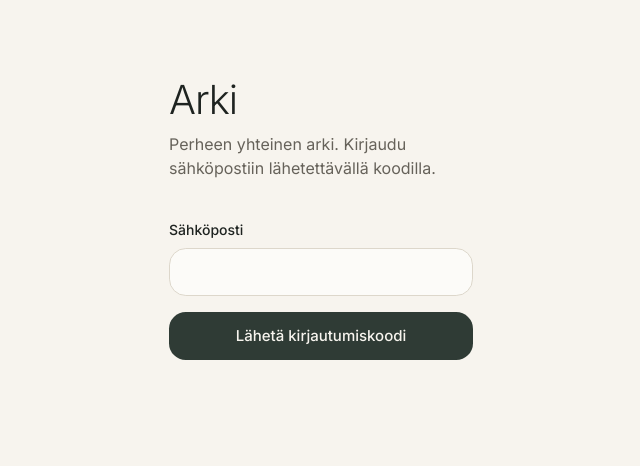
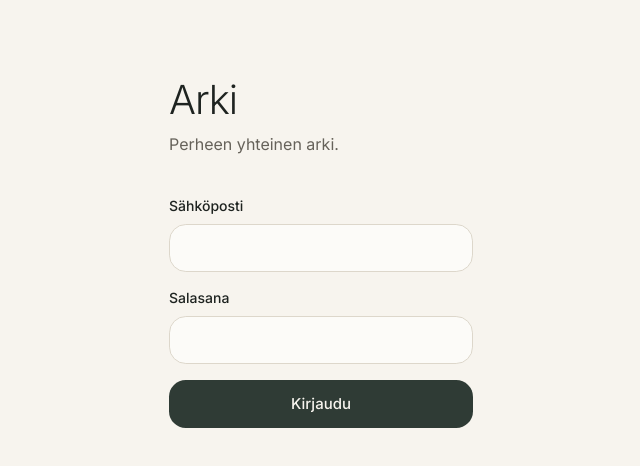
Before and after one commit to tomitanskanen-code/arki, a Next.js app: page /kirjaudu in a window 1280 px wide. Shown: the top 466 px of the page, without its empty margins (319-959 px from the left). Built offline with nearby package versions, Linux system fonts and the light colour scheme; no server answers.

Commit message:
Kirjautuminen sähköpostilla ja salasanalla
Sähköpostikoodi ja -linkit poistettu: Supabasen ilmaistason sähköpostipohjat ovat lukittuja, ja linkit eivät toimi iOS:n kotinäyttösovelluksessa. Tunnukset luodaan ylläpitäjänä Supabasessa, ei rekisteröitymistä. Ohjeet päivitetty.

```diff
--- a/src/app/auth/confirm/route.ts
+++ /dev/null
@@ -1,38 +0,0 @@
-import type { EmailOtpType } from "@supabase/supabase-js"
-import { type NextRequest, NextResponse } from "next/server"
-
-import { createSupabaseServerClient } from "@/lib/supabase/server"
-
-/**
- * Sähköpostilinkin käsittely (varamenetelmä koodille).
- *
- * Supabase lähettää linkin mm. silloin, kun tunnusta ei ole vielä
- * vahvistettu ("Confirm signup"). Linkki toimii samassa selaimessa, josta
- * kirjautuminen aloitettiin. iPhonen kotinäyttösovelluksessa käytetään koodia.
- */
-const ALLOWED_TYPES: EmailOtpType[] = ["email", "magiclink", "signup", "invite"]
-
-export async function GET(request: NextRequest) {
-  const params = request.nextUrl.searchParams
-  const code = params.get("code")
-  const tokenHash = params.get("token_hash")
-  const type = params.get("type") as EmailOtpType | null
-
-  const supabase = await createSupabaseServerClient()
-  let ok = false
-
-  if (code) {
-    const { error } = await supabase.auth.exchangeCodeForSession(code)
-    ok = !error
-  } else if (tokenHash && type && ALLOWED_TYPES.includes(type)) {
-    const { error } = await supabase.auth.verifyOtp({
-      token_hash: tokenHash,
-      type,
-    })
-    ok = !error
-  }
-
-  // Ohjataan aina sovelluksen omaan osoitteeseen, ei parametrina annettuun.
-  const target = ok ? "/" : "/kirjaudu?virhe=linkki"
-  return NextResponse.redirect(new URL(target, request.url))
-}
--- a/src/app/kirjaudu/page.tsx
+++ b/src/app/kirjaudu/page.tsx
@@ -1,38 +1,20 @@
 import type { Metadata } from "next"
-import { Suspense } from "react"
 
 import { PageContainer } from "@/components/layout/page"
 import { LoginForm } from "@/features/auth/login-form"
 
 export const metadata: Metadata = { title: "Kirjaudu" }
 
-const ERRORS: Record<string, string> = {
-  linkki:
-    "Kirjautumislinkki oli vanhentunut tai virheellinen. Pyydä uusi koodi.",
-}
-
-export default function LoginPage({ searchParams }: PageProps<"/kirjaudu">) {
+export default function LoginPage() {
   return (
     <PageContainer className="max-w-sm md:max-w-sm">
       <div className="pt-20 pb-10">
         <h1 className="text-[2.5rem] leading-none font-light tracking-tight">
           Arki
         </h1>
-        <p className="mt-3 text-muted-foreground">
-          Perheen yhteinen arki. Kirjaudu sähköpostiin lähetettävällä koodilla.
-        </p>
+        <p className="mt-3 text-muted-foreground">Perheen yhteinen arki.</p>
       </div>
-      <Suspense fallback={<LoginForm />}>
-        <LoginWithError searchParams={searchParams} />
-      </Suspense>
+      <LoginForm />
     </PageContainer>
   )
 }
-
-async function LoginWithError({
-  searchParams,
-}: Pick<PageProps<"/kirjaudu">, "searchParams">) {
-  const { virhe } = await searchParams
-  const error = typeof virhe === "string" ? ERRORS[virhe] : undefined
-  return <LoginForm initialError={error} />
-}
--- a/src/features/auth/actions.ts
+++ b/src/features/auth/actions.ts
@@ -1,98 +1,50 @@
 "use server"
 
-import { headers } from "next/headers"
 import { redirect } from "next/navigation"
 
 import { createSupabaseServerClient } from "@/lib/supabase/server"
 
 export interface LoginState {
-  step: "email" | "code"
   email?: string
   error?: string
 }
 
 const EMAIL_PATTERN = /^[^\s@]+@[^\s@]+\.[^\s@]+$/
-const CODE_PATTERN = /^\d{6,10}$/
-
-/** Sovelluksen oma linkinkäsittelyosoite pyynnön Origin-otsakkeesta. */
-async function confirmUrl() {
-  const origin = (await headers()).get("origin")
-  if (!origin || !/^https?:\/\/[^/]+$/.test(origin)) return undefined
-  return `${origin}/auth/confirm`
-}
 
 /**
- * Kaksivaiheinen kirjautuminen sähköpostikoodilla (OTP).
- * Koodi toimii myös iPhonen kotinäyttösovelluksessa, toisin kuin
- * sähköpostin kirjautumislinkki, joka avautuisi Safariin.
+ * Kirjautuminen sähköpostilla ja salasanalla.
+ *
+ * Tunnukset luodaan ylläpitäjänä Supabasen hallintapaneelissa; sovelluksessa
+ * ei ole rekisteröitymistä. Sähköposteja ei lähetetä, joten kirjautuminen
+ * toimii samoin selaimessa ja iPhonen kotinäyttösovelluksessa.
  */
 export async function loginAction(
-  previous: LoginState,
+  _previous: LoginState,
   formData: FormData,
 ): Promise<LoginState> {
-  const intent = formData.get("intent")
-
-  if (intent === "back") return { step: "email" }
-
-  if (intent === "send") {
   const email = String(formData.get("email") ?? "")
     .trim()
     .toLowerCase()
-    if (!EMAIL_PATTERN.test(email) || email.length > 254) {
-      return { step: "email", error: "Tarkista sähköpostiosoite." }
+  const password = String(formData.get("password") ?? "")
+
+  if (!EMAIL_PATTERN.test(email) || email.length > 254 || !password) {
+    return { email, error: "Anna sähköposti ja salasana." }
   }
+
   const supabase = await createSupabaseServerClient()
-    const { error } = await supabase.auth.signInWithOtp({
-      email,
-      options: {
-        // Uusia tunnuksia ei luoda: vain kutsutut käyttäjät voivat kirjautua.
-        shouldCreateUser: false,
-        // Jos Supabase lähettää linkin koodin sijaan, se palaa tänne.
-        // Osoitteen pitää olla Supabasen Redirect URLs -listalla.
-        emailRedirectTo: await confirmUrl(),
-      },
-    })
+  const { error } = await supabase.auth.signInWithPassword({ email, password })
+
   if (error?.status === 429) {
     return {
-        step: "email",
+      email,
       error: "Liian monta yritystä. Odota hetki ja yritä uudelleen.",
     }
   }
   if (error) {
-      // Ei kerrota, onko osoitteella tunnusta. Virhe kirjataan palvelimelle.
-      console.warn("Kirjautumiskoodin lähetys epäonnistui:", error.message)
-    }
-    return { step: "code", email }
-  }
-
-  if (intent === "verify") {
-    const email = previous.email ?? ""
-    const token = String(formData.get("code") ?? "").replace(/\s/g, "")
-    if (!email) return { step: "email" }
-    if (!CODE_PATTERN.test(token)) {
-      return {
-        step: "code",
-        email,
-        error: "Syötä sähköpostissa saamasi koodi.",
-      }
-    }
-    const supabase = await createSupabaseServerClient()
-    const { error } = await supabase.auth.verifyOtp({
-      email,
-      token,
-      type: "email",
-    })
-    if (error) {
-      return {
-        step: "code",
-        email,
-        error: "Koodi on virheellinen tai vanhentunut.",
-      }
+    // Ei kerrota, kumpi tieto oli väärin.
+    return { email, error: "Sähköposti tai salasana on väärin." }
   }
   redirect("/")
-  }
-
-  return { step: "email" }
 }
 
 export async function signOutAction() {
--- a/src/features/auth/login-form.tsx
+++ b/src/features/auth/login-form.tsx
@@ -6,19 +6,15 @@ import { type LoginState, loginAction } from "./actions"
 
 const inputClass =
   "h-12 w-full rounded-xl border border-input bg-surface px-4 text-base placeholder:text-muted-foreground"
-const buttonClass =
-  "h-12 w-full rounded-xl bg-primary text-[15px] font-medium text-primary-foreground transition-opacity disabled:opacity-50"
 
-export function LoginForm({ initialError }: { initialError?: string }) {
+export function LoginForm() {
   const [state, formAction, pending] = useActionState<LoginState, FormData>(
     loginAction,
-    { step: "email", error: initialError },
+    {},
   )
 
   return (
     <form action={formAction} className="space-y-4">
-      {state.step === "email" ? (
-        <>
       <div className="space-y-2">
         <label htmlFor="email" className="block text-sm font-medium">
           Sähköposti
@@ -28,65 +24,32 @@ export function LoginForm({ initialError }: { initialError?: string }) {
           name="email"
           type="email"
           required
-              autoComplete="email"
+          autoComplete="username"
           inputMode="email"
           defaultValue={state.email}
           className={inputClass}
         />
       </div>
-          <button
-            type="submit"
-            name="intent"
-            value="send"
-            disabled={pending}
-            className={buttonClass}
-          >
-            {pending ? "Lähetetään…" : "Lähetä kirjautumiskoodi"}
-          </button>
-        </>
-      ) : (
-        <>
-          <p className="text-[15px] text-muted-foreground">
-            Jos osoitteella{" "}
-            <span className="text-foreground">{state.email}</span> on
-            käyttöoikeus, sinne lähetettiin kirjautumiskoodi.
-          </p>
       <div className="space-y-2">
-            <label htmlFor="code" className="block text-sm font-medium">
-              Koodi
+        <label htmlFor="password" className="block text-sm font-medium">
+          Salasana
         </label>
         <input
-              id="code"
-              name="code"
+          id="password"
+          name="password"
+          type="password"
           required
-              autoComplete="one-time-code"
-              inputMode="numeric"
-              pattern="[0-9 ]{6,12}"
-              maxLength={12}
-              autoFocus
-              className={`${inputClass} tracking-[0.3em] tabular-nums`}
+          autoComplete="current-password"
+          className={inputClass}
         />
       </div>
       <button
         type="submit"
-            name="intent"
-            value="verify"
         disabled={pending}
-            className={buttonClass}
+        className="h-12 w-full rounded-xl bg-primary text-[15px] font-medium text-primary-foreground transition-opacity disabled:opacity-50"
       >
         {pending ? "Kirjaudutaan…" : "Kirjaudu"}
       </button>
-          <button
-            type="submit"
-            name="intent"
-            value="back"
-            formNoValidate
-            className="min-h-11 w-full text-sm text-muted-foreground"
-          >
-            Vaihda sähköpostiosoite
-          </button>
-        </>
-      )}
       {state.error && (
         <p role="alert" className="text-sm text-destructive">
           {state.error}
--- a/src/proxy.ts
+++ b/src/proxy.ts
@@ -16,7 +16,6 @@ import {
  * käyttömukavuutta, ei ainoa suoja.
  */
 const LOGIN_PATH = "/kirjaudu"
-const CONFIRM_PATH = "/auth/confirm"
 
 export async function proxy(request: NextRequest) {
   if (!isSupabaseConfigured) return NextResponse.next()
@@ -47,11 +46,8 @@ export async function proxy(request: NextRequest) {
   // getClaims tarkistaa tunnisteen allekirjoituksen (älä käytä getSession).
   const { data } = await supabase.auth.getClaims()
   const signedIn = Boolean(data?.claims)
-  const path = request.nextUrl.pathname
-  const onLoginPage = path === LOGIN_PATH
+  const onLoginPage = request.nextUrl.pathname === LOGIN_PATH
 
-  // Sähköpostilinkin käsittely luo istunnon itse.
-  if (path === CONFIRM_PATH) return response
   if (!signedIn && !onLoginPage) return redirect(request, response, LOGIN_PATH)
   if (signedIn && onLoginPage) return redirect(request, response, "/")
   return response
```
Also changed, not shown: 3 other files (tests, documents, lock files or other folders). Lines whose indentation alone changed are shown as unchanged.
